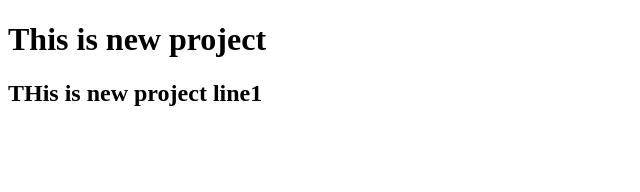
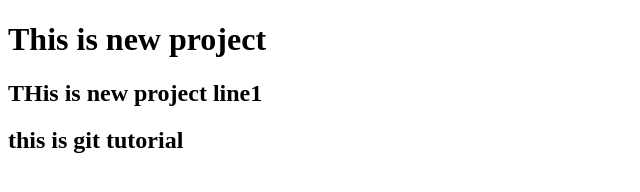
Before and after one commit to Shamadansari123/demopro, a plain HTML site: page index.html in a window 1280 px wide. Shown: the whole page, without its empty margins (0-640 px from the left). Drawn offline with Linux system fonts and the light colour scheme.

Commit message:
yes did change in both files...git status

```diff
--- a/index.html
+++ b/index.html
@@ -9,5 +9,6 @@
 <body>
     <h1>This is new project</h1>
     <h2>THis is new project line1</h2>
+    <h2>this is git tutorial</h2>
 </body>
 </html>
```
Also changed, not shown: contact.html (+1 -0 lines).
